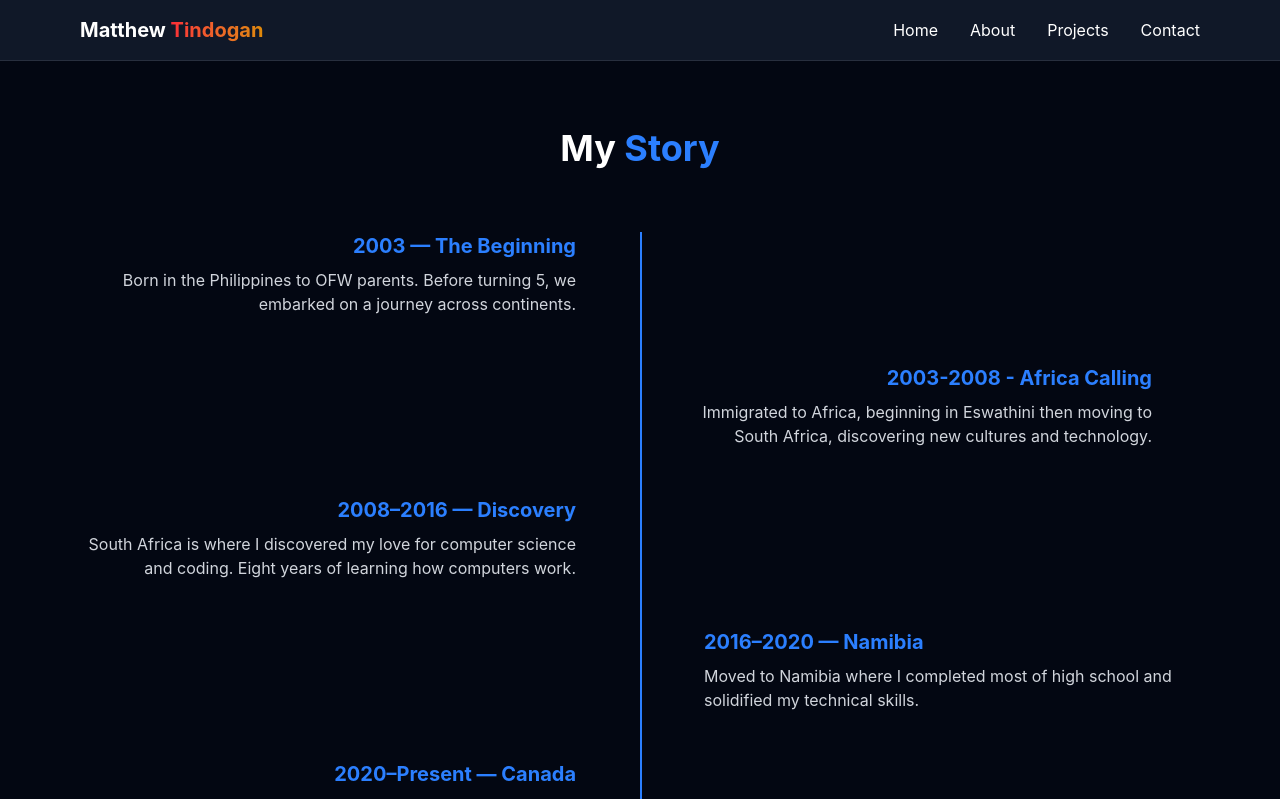
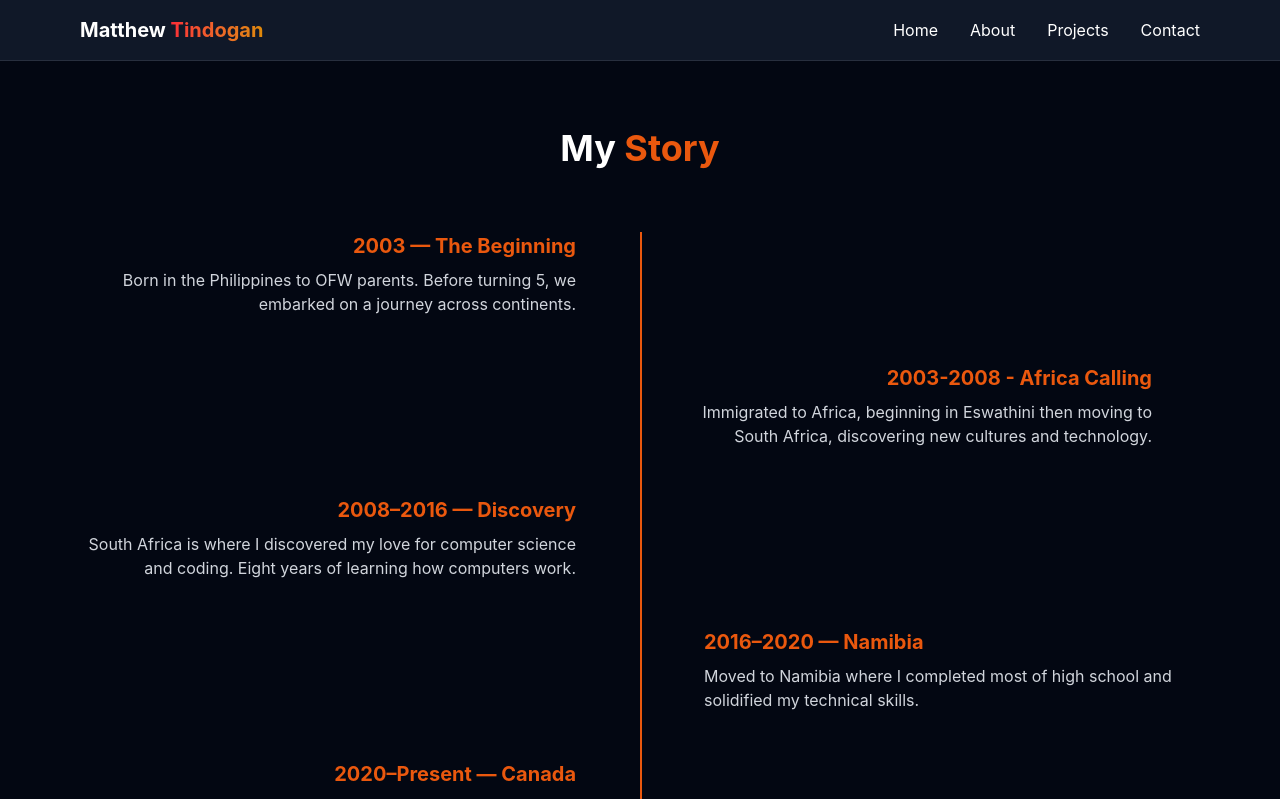
Before and after one commit to TrainerBlu3/AboutMe, a React (Vite) app in the folder client/: page /about in a window 1280 px wide. Shown: the top 799 px of the page. Built offline with nearby package versions, Linux system fonts and the light colour scheme.

Commit message:
feat: replace blue with brand colors across all pages

```diff
--- a/client/src/pages/About.jsx
+++ b/client/src/pages/About.jsx
@@ -4,21 +4,21 @@ function About() {
             <div className="max-w-6xl mx-auto px-4 py-32">
 
                 <h1 className="text-4xl font-bold text-center mb-16">
-                    My <span className="text-blue-500">Story</span>
+                    My <span className="text-brand">Story</span>
                 </h1>
 
                 {/* Timeline */}
                 <section className="relative">
 
                     {/* Vertical Line */}
-                    <div className="absolute left-4 md:left-1/2 top-0 bottom-0 w-0.5 bg-blue-500"></div>
+                    <div className="absolute left-4 md:left-1/2 top-0 bottom-0 w-0.5 bg-brand"></div>
 
                     {/* Timeline items */}
                     <div className="space-y-12">
 
                         <div className="relative pl-12 md:pl-0 md:grid md:grid-cols-2 md:gap-8">
                             <div className="md:text-right md:pr-12">
-                                <h3 className="text-xl font-bold text-blue-500">2003 — The Beginning</h3>
+                                <h3 className="text-xl font-bold text-brand">2003 — The Beginning</h3>
                                 <p className="text-gray-300 mt-2">Born in the Philippines to OFW parents. Before turning
                                     5, we embarked on a journey across continents.</p>
                             </div>
@@ -28,7 +28,7 @@ function About() {
                         <div className="relative pl-12 md:pl-0 md:grid md:grid-cols-2 md:gap-8">
                             <div></div>
                             <div className="md:text-right md:pr-12">
-                                <h3 className="text-xl font-bold text-blue-500">2003-2008 - Africa Calling</h3>
+                                <h3 className="text-xl font-bold text-brand">2003-2008 - Africa Calling</h3>
                                 <p className="text-gray-300 mt-2">Immigrated to Africa, beginning in Eswathini then
                                     moving to South Africa, discovering new cultures and technology.</p>
                             </div>
@@ -36,7 +36,7 @@ function About() {
 
                         <div className="relative pl-12 md:pl-0 md:grid md:grid-cols-2 md:gap-8">
                             <div className="md:text-right md:pr-12">
-                                <h3 className="text-xl font-bold text-blue-500">2008–2016 — Discovery</h3>
+                                <h3 className="text-xl font-bold text-brand">2008–2016 — Discovery</h3>
                                 <p className="text-gray-300 mt-2">South Africa is where I discovered my love for
                                     computer science and coding. Eight years of learning how computers work.</p>
                             </div>
@@ -46,7 +46,7 @@ function About() {
                         <div className="relative pl-12 md:pl-0 md:grid md:grid-cols-2 md:gap-8">
                             <div></div>
                             <div className="md:pl-12">
-                                <h3 className="text-xl font-bold text-blue-500">2016–2020 — Namibia</h3>
+                                <h3 className="text-xl font-bold text-brand">2016–2020 — Namibia</h3>
                                 <p className="text-gray-300 mt-2">Moved to Namibia where I completed most of high school
                                     and solidified my technical skills.</p>
                             </div>
@@ -54,7 +54,7 @@ function About() {
 
                         <div className="relative pl-12 md:pl-0 md:grid md:grid-cols-2 md:gap-8">
                             <div className="md:text-right md:pr-12">
-                                <h3 className="text-xl font-bold text-blue-500">2020–Present — Canada</h3>
+                                <h3 className="text-xl font-bold text-brand">2020–Present — Canada</h3>
                                 <p className="text-gray-300 mt-2">Moved to Canada in 2020. Now pursuing Computer Science
                                     at Okanagan College, fascinated by data structures and algorithms.</p>
                             </div>
--- a/client/src/pages/Contact.jsx
+++ b/client/src/pages/Contact.jsx
@@ -40,7 +40,7 @@ function Contact() {
             <div className="max-w-2xl mx-auto px-4 py-32">
 
                 <h1 className="text-4xl font-bold text-center mb-16">
-                    Contact <span className="text-blue-500">Me</span>
+                    Contact <span className="text-brand">Me</span>
                 </h1>
 
                 <form ref={formRef} onSubmit={handleSubmit} className="flex flex-col gap-6" noValidate>
@@ -52,7 +52,7 @@ function Contact() {
                             name="name"
                             value={values.name}
                             onChange={handleChange}
-                            className="w-full bg-gray-900 border border-gray-700 rounded-lg px-4 py-3 text-white focus:outline-none focus:border-blue-500"
+                            className="w-full bg-gray-900 border border-gray-700 rounded-lg px-4 py-3 text-white focus:outline-none focus:border-brand"
                         />
                         {errors.name && <p className="text-red-400 text-sm mt-1">{errors.name}</p>}
                     </div>
@@ -64,7 +64,7 @@ function Contact() {
                             name="email"
                             value={values.email}
                             onChange={handleChange}
-                            className="w-full bg-gray-900 border border-gray-700 rounded-lg px-4 py-3 text-white focus:outline-none focus:border-blue-500"
+                            className="w-full bg-gray-900 border border-gray-700 rounded-lg px-4 py-3 text-white focus:outline-none focus:border-brand"
                         />
                         {errors.email && <p className="text-red-400 text-sm mt-1">{errors.email}</p>}
                     </div>
@@ -76,7 +76,7 @@ function Contact() {
                             name="subject"
                             value={values.subject}
                             onChange={handleChange}
-                            className="w-full bg-gray-900 border border-gray-700 rounded-lg px-4 py-3 text-white focus:outline-none focus:border-blue-500"
+                            className="w-full bg-gray-900 border border-gray-700 rounded-lg px-4 py-3 text-white focus:outline-none focus:border-brand"
                         />
                         {errors.subject && <p className="text-red-400 text-sm mt-1">{errors.subject}</p>}
                     </div>
@@ -89,7 +89,7 @@ function Contact() {
                             onChange={handleChange}
                             rows="5"
                             maxLength="450"
-                            className="w-full bg-gray-900 border border-gray-700 rounded-lg px-4 py-3 text-white focus:outline-none focus:border-blue-500 resize-none"
+                            className="w-full bg-gray-900 border border-gray-700 rounded-lg px-4 py-3 text-white focus:outline-none focus:border-brand resize-none"
                         />
                         {errors.message && <p className="text-red-400 text-sm mt-1">{errors.message}</p>}
                     </div>
@@ -97,7 +97,7 @@ function Contact() {
                     <button
                         type="submit"
                         disabled={status === 'sending'}
-                        className="bg-blue-500 hover:bg-blue-600 disabled:opacity-50 text-white px-6 py-3 rounded-lg font-medium transition-colors"
+                        className="bg-brand hover:bg-brand-dark disabled:opacity-50 text-white px-6 py-3 rounded-lg font-medium transition-colors"
                     >
                         {status === 'sending' ? 'Sending...' : 'Send Message'}
                     </button>
--- a/client/src/pages/Projects.jsx
+++ b/client/src/pages/Projects.jsx
@@ -13,8 +13,8 @@ function Projects () {
         <main className="min-h-screen bg-gray-950 text-white">
             <div className="max-w-6xl mx-auto px-4 py-32">
 
-                <h1 className="text-4xl font-bold text-blue-500 mb-16">
-                    My <span className="text-blue-500">Projects</span>
+                <h1 className="text-4xl font-bold text-brand mb-16">
+                    My <span className="text-brand">Projects</span>
                 </h1>
 
                 <div className="grid grid-cols-1 md:grid-cols-2 lg:grid-cols-3 gap-8">
@@ -29,7 +29,7 @@ function Projects () {
 
                             <div className="p-6 flex flex-col flex-1">
                                 <h2 className="text-xl font-bold mb-2">
-                                    {project.title} <span className="text-blue-500">{project.titleHighlight}</span>
+                                    {project.title} <span className="text-brand">{project.titleHighlight}</span>
                                 </h2>
 
                                 <p className="text-gray-400 text-sm mb-4 flex-1">
@@ -38,7 +38,7 @@ function Projects () {
 
                                 <div className="flex flex-wrap gap-2 mb-4">
                                     {project.tech.map((tech, i) => (
-                                        <span key={i} className="bg-blue-500/20 text-blue-400 text-xs px-2 py-1 rounded">
+                                        <span key={i} className="bg-brand/20 border-brand text-xs px-2 py-1 rounded">
                                             {tech}
                                         </span>
                                     ))}
@@ -48,7 +48,7 @@ function Projects () {
                                     href={project.link}
                                     target="_blank"
                                     rel="noopener noreferrer"
-                                    className="text-center border border-blue-500 hover:bg-blue-500 hover:text-white px-4 py-2 rounded-lg text-sm transition-colors"
+                                    className="text-center border border-brand hover:bg-brand hover:text-white px-4 py-2 rounded-lg text-sm transition-colors"
                                     >
                                     View on GitHub
                                 </a>
```
